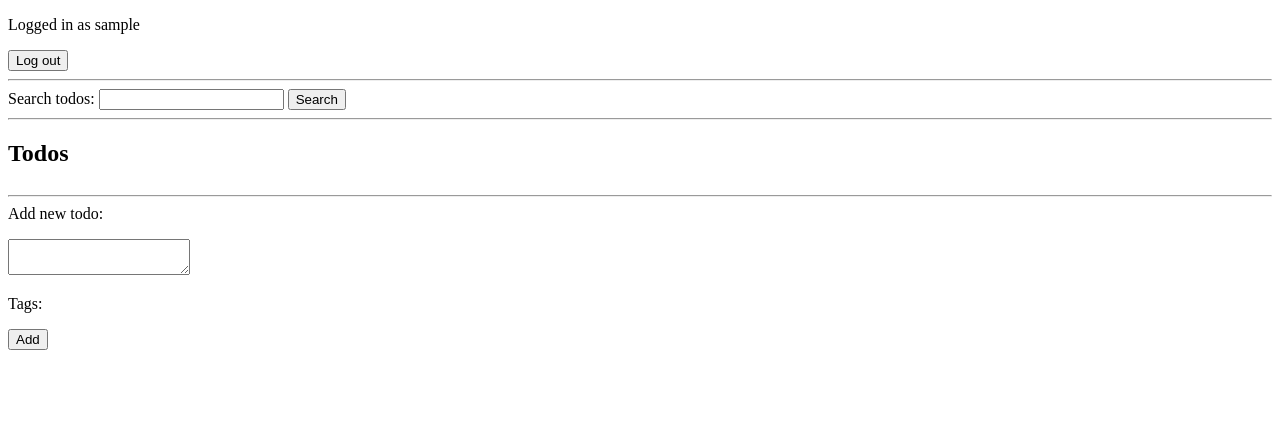
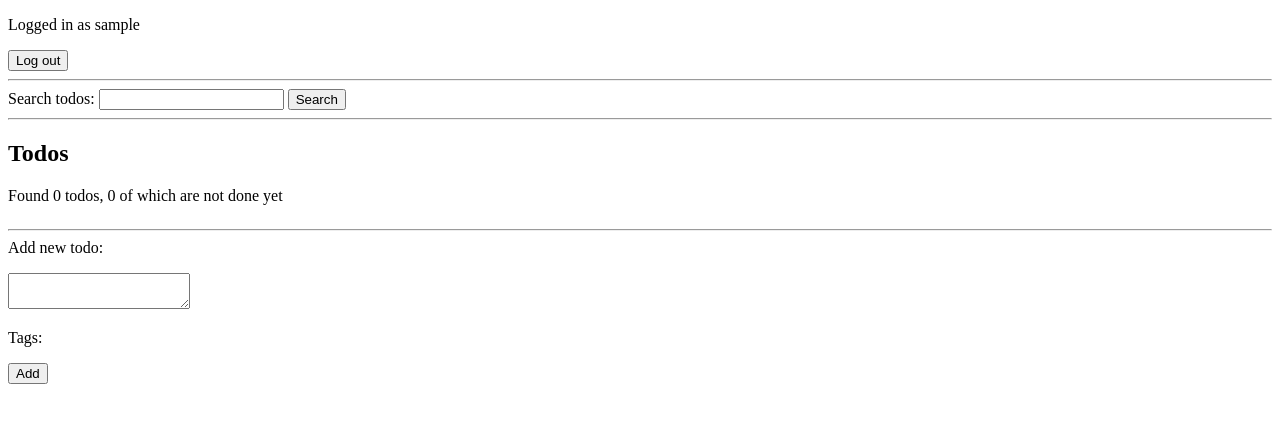
Before and after one commit to Tuupertunut/TodoApp, a Flask app: page /todos in a window 1280 px wide. Shown: the top 423 px of the page. Run offline with Flask 3, Linux system fonts and the light colour scheme; the visitor is signed in with stand-in values (Sample User, id 1); data comes from the database, SQL or seed files in the repository; data that the repository does not hold is empty.

Commit message:
Add todo counts to UI

```diff
--- a/templates/todolist.html
+++ b/templates/todolist.html
@@ -23,6 +23,8 @@
     <hr />
 
     <h2>Todos</h2>
+    <p>Found {{ todoitems | length }} todos,
+        {{ todoitems | selectattr(2, "!=", max_todostate_id) | list | length }} of which are not done yet</p>
     <table>
         {% for item in todoitems %}
         <tr>
```
